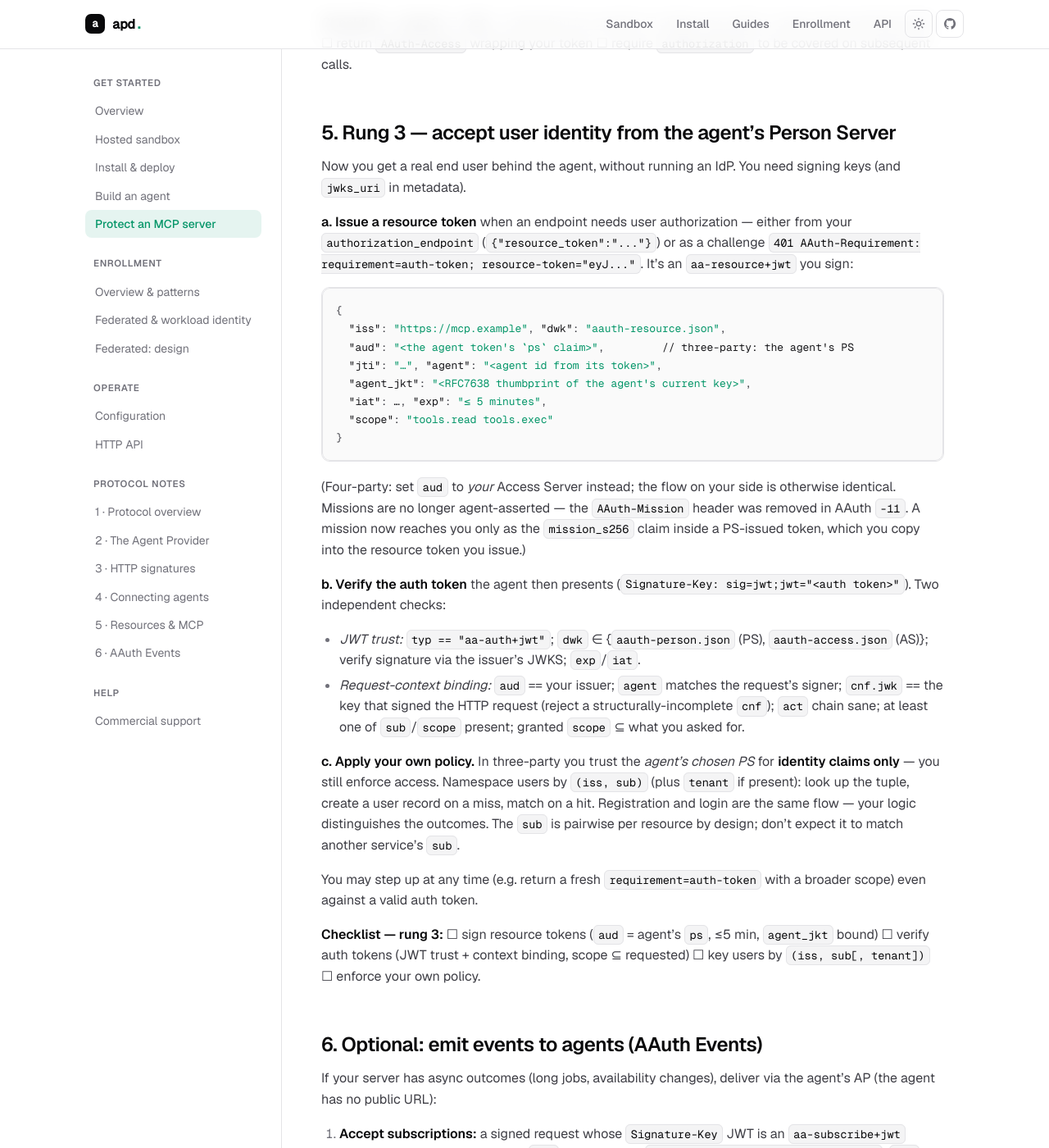
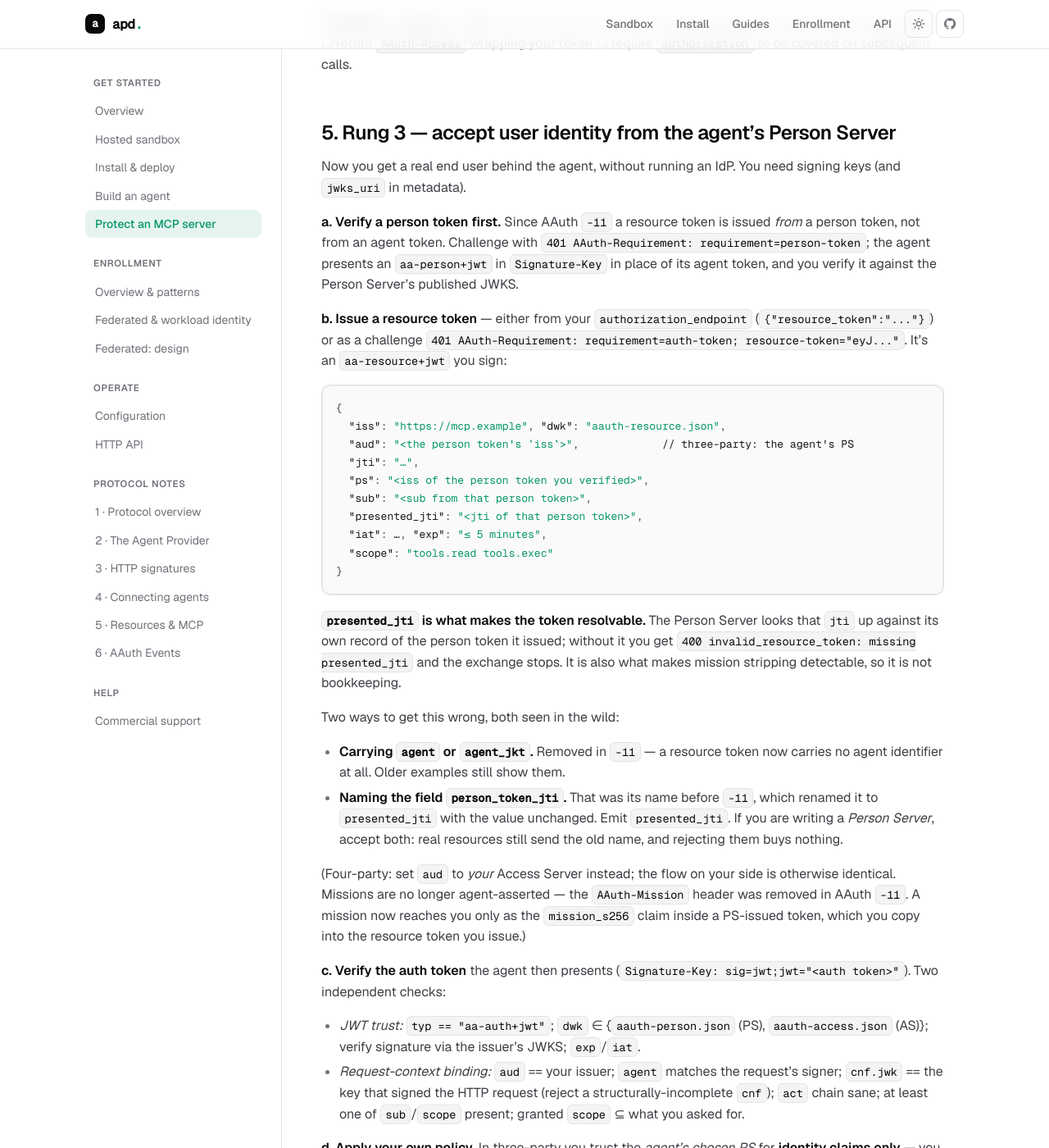
Before and after one commit to AgentProvider/source-code, a Jekyll site: the page built from docs/guide-mcp-server-auth.md, in a window 1280 px wide and 1400 px high, scrolled down 5338 px. Shown: the whole window at 82% size. Built offline with Jekyll 4.4.1, drawn with Linux system fonts in a browser that asks for light colours; our own code applies the rules of GitHub Pages for plain Markdown files; some of the changed text lies outside the part shown.

Commit message:
docs(mcp guide): correct the resource token to its AAuth -11 shape
The published guide taught the pre-11 shape: it told resource authors to
put `agent` and `agent_jkt` in a resource token — both removed in -11 —
and omitted `ps`, `sub` and `presented_jti`, which are required. Anyone
following it produced a token a Person Server cannot resolve, failing
with `400 invalid_resource_token: missing presented_jti`.

Found by live three-party testing rather than by reading: psd exercised
a real third-party resource, hit that exact error, and reported it. Our
own research notes had the correct shape all along, so this was a guide
that drifted from its source while looking authoritative.

Also states the two ways to get it wrong that are actually in the wild:
carrying an agent identifier, and naming the field `person_token_jti`,
which is what -11 renamed to `presented_jti` with the value unchanged.
Resource authors should emit the new name; Person Server authors should
accept both, because real resources still send the old one and
rejecting them buys nothing.

Adds the step the guide skipped entirely: a resource token is issued
from a verified person token, not from an agent token.

Claude-Session: https://claude.ai/code/session_01By4kRh2Tj2HAgfqKjv8zSj

````diff
--- a/docs/guide-mcp-server-auth.md
+++ b/docs/guide-mcp-server-auth.md
@@ -190,21 +190,44 @@ same-origin pending URLs ☐ return `AAuth-Access` wrapping your token ☐ requi
 Now you get a real end user behind the agent, without running an IdP. You need
 signing keys (and `jwks_uri` in metadata).
 
-**a. Issue a resource token** when an endpoint needs user authorization — either
-from your `authorization_endpoint` (`{"resource_token":"..."}`) or as a
-challenge `401 AAuth-Requirement: requirement=auth-token; resource-token="eyJ..."`.
+**a. Verify a person token first.** Since AAuth `-11` a resource token is issued
+*from* a person token, not from an agent token. Challenge with
+`401 AAuth-Requirement: requirement=person-token`; the agent presents an
+`aa-person+jwt` in `Signature-Key` in place of its agent token, and you verify it
+against the Person Server's published JWKS.
+
+**b. Issue a resource token** — either from your `authorization_endpoint`
+(`{"resource_token":"..."}`) or as a challenge
+`401 AAuth-Requirement: requirement=auth-token; resource-token="eyJ..."`.
 It's an `aa-resource+jwt` you sign:
 
 ```json
 {
   "iss": "https://mcp.example", "dwk": "aauth-resource.json",
-  "aud": "<the agent token's `ps` claim>",         // three-party: the agent's PS
-  "jti": "…", "agent": "<agent id from its token>",
-  "agent_jkt": "<RFC7638 thumbprint of the agent's current key>",
+  "aud": "<the person token's `iss`>",             // three-party: the agent's PS
+  "jti": "…",
+  "ps": "<iss of the person token you verified>",
+  "sub": "<sub from that person token>",
+  "presented_jti": "<jti of that person token>",
   "iat": …, "exp": "≤ 5 minutes",
   "scope": "tools.read tools.exec"
 }
 ```
+
+**`presented_jti` is what makes the token resolvable.** The Person Server looks
+that `jti` up against its own record of the person token it issued; without it
+you get `400 invalid_resource_token: missing presented_jti` and the exchange
+stops. It is also what makes mission stripping detectable, so it is not
+bookkeeping.
+
+Two ways to get this wrong, both seen in the wild:
+
+- **Carrying `agent` or `agent_jkt`.** Removed in `-11` — a resource token now
+  carries no agent identifier at all. Older examples still show them.
+- **Naming the field `person_token_jti`.** That was its name before `-11`, which
+  renamed it to `presented_jti` with the value unchanged. Emit `presented_jti`.
+  If you are writing a *Person Server*, accept both: real resources still send
+  the old name, and rejecting them buys nothing.
 
 (Four-party: set `aud` to *your* Access Server instead; the flow on your side is
 otherwise identical. Missions are no longer agent-asserted — the `AAuth-Mission`
@@ -212,7 +235,7 @@ header was removed in AAuth `-11`. A mission now reaches you only as the
 `mission_s256` claim inside a PS-issued token, which you copy into the resource
 token you issue.)
 
-**b. Verify the auth token** the agent then presents
+**c. Verify the auth token** the agent then presents
 (`Signature-Key: sig=jwt;jwt="<auth token>"`). Two independent checks:
 
 - *JWT trust:* `typ == "aa-auth+jwt"`; `dwk` ∈ {`aauth-person.json` (PS),
@@ -222,7 +245,7 @@ token you issue.)
   structurally-incomplete `cnf`); `act` chain sane; at least one of `sub`/`scope`
   present; granted `scope` ⊆ what you asked for.
 
-**c. Apply your own policy.** In three-party you trust the *agent's chosen PS* for
+**d. Apply your own policy.** In three-party you trust the *agent's chosen PS* for
 **identity claims only** — you still enforce access. Namespace users by
 `(iss, sub)` (plus `tenant` if present): look up the tuple, create a user record
 on a miss, match on a hit. Registration and login are the same flow — your logic
@@ -232,8 +255,9 @@ expect it to match another service's `sub`.
 You may step up at any time (e.g. return a fresh `requirement=auth-token` with a
 broader scope) even against a valid auth token.
 
-**Checklist — rung 3:** ☐ sign resource tokens (`aud` = agent's `ps`, ≤5 min,
-`agent_jkt` bound) ☐ verify auth tokens (JWT trust + context binding, scope ⊆
+**Checklist — rung 3:** ☐ verify a person token before issuing anything ☐ sign
+resource tokens (`aud` = agent's `ps`, ≤5 min, carrying `ps`/`sub`/`presented_jti`,
+no agent identifier) ☐ verify auth tokens (JWT trust + context binding, scope ⊆
 requested) ☐ key users by `(iss, sub[, tenant])` ☐ enforce your own policy.
 
 ## 6. Optional: emit events to agents (AAuth Events)
````
